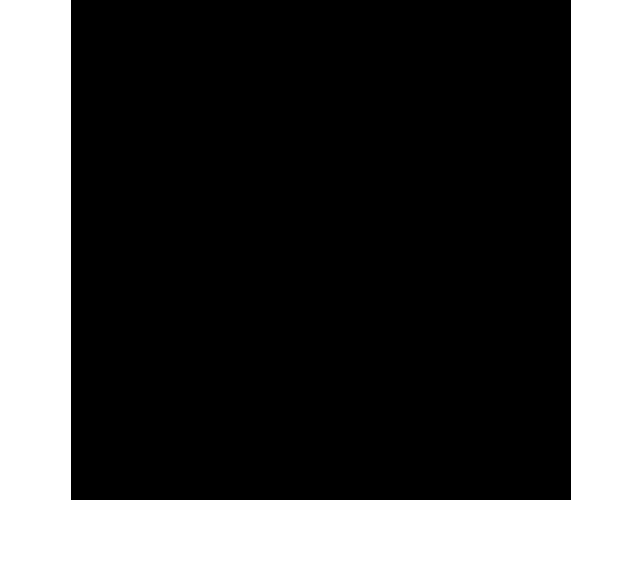
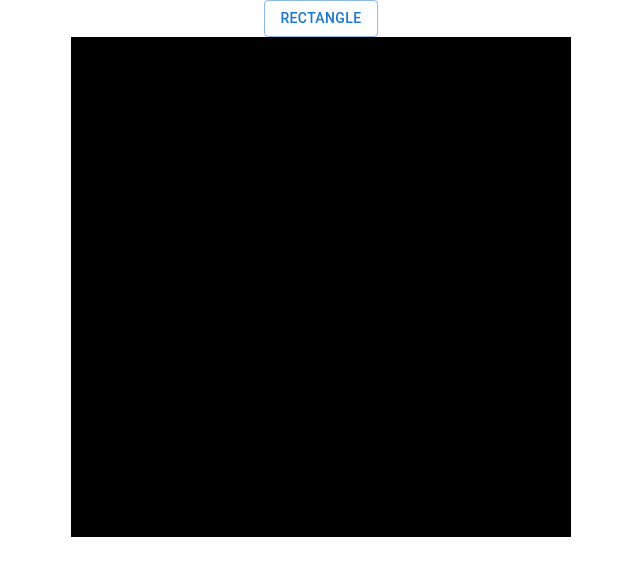
Before and after one commit to Tane10/grow-hub-client, a React (Create React App) app: page / in a window 1280 px wide. Shown: the top 576 px of the page, without its empty margins (319-959 px from the left). Built offline with nearby package versions, Linux system fonts and the light colour scheme.

Commit message:
keeping with the vallina canvas

```diff
--- a/src/App.tsx
+++ b/src/App.tsx
@@ -12,7 +12,7 @@
 
 function App() {
   return (
-    <div className="App">
+    <div className="App" id="app-root">
       <Canvas width={dimensions.width} height={dimensions.height} />
     </div>
   );
--- a/src/components/Canvas.tsx
+++ b/src/components/Canvas.tsx
@@ -1,6 +1,7 @@
 import React, { useEffect, useRef, useState } from "react";
 import { ICanvasProps, ICoordinates } from "./CanvasInterfaces";
 import { drawRect } from "./CanvasFunctions";
+import { Button, Container } from "@mui/material";
 
 //TODO: need to start to write a basic click / stamp a shape got a rectangle function
 
@@ -8,9 +9,33 @@
   const canvasRef = useRef<HTMLCanvasElement | null>(null);
 
   const [isPainting, setIsPainting] = useState(false);
-  const [mousePositioning, setMousePositioning] = useState<
-    ICoordinates | undefined
-  >(undefined);
+  const [isRectangle, setIsRectangle] = useState(false);
+  const [coordinates, setCoordinates] = useState<ICoordinates>();
+
+  const handleRectangle = () => {
+    setIsRectangle(true);
+  };
+
+  const handleCanvasClick = (event: any) => {
+    const currentCoords: ICoordinates = { x: event.clientX, y: event.clientY };
+    setCoordinates(currentCoords);
+
+    if (isRectangle) {
+      const rectInfo = {
+        x: coordinates?.x,
+        y: coordinates?.y,
+        width: 10,
+        height: 10,
+      };
+
+      const style = {
+        borderColor: "white",
+        borderWidth: 2,
+      };
+
+      drawRect(rectInfo, style, context);
+    }
+  };
 
   useEffect(() => {
     const context = canvasRef.current?.getContext("2d");
@@ -23,7 +48,21 @@
   }, []);
 
   return (
-    <canvas ref={canvasRef} width={props.width} height={props.height}></canvas>
+    <div>
+      <Container>
+        <div>
+          <Button variant="outlined" onClick={handleRectangle}>
+            rectangle
+          </Button>
+        </div>
+        <canvas
+          ref={canvasRef}
+          width={props.width}
+          height={props.height}
+          onClick={handleCanvasClick}
+        ></canvas>
+      </Container>
+    </div>
   );
 };
 
--- a/src/components/CanvasFunctions.ts
+++ b/src/components/CanvasFunctions.ts
@@ -1,12 +1,18 @@
+import { ICoordinates } from "./CanvasInterfaces";
+
 /**
  * function that handles drawing a static rectangle
  * @param info object containing X,  Y coordinates and width and height of the rectangle
  * @param style boarder props width and heigh
  * @param ctx required canvas context
  */
-
 export const drawRect = (
-  info: { x: number; y: number; width: number; height: number },
+  info: {
+    x: number | undefined;
+    y: number | undefined;
+    width: number;
+    height: number;
+  },
   style: { borderColor: string; borderWidth: number },
   ctx: CanvasRenderingContext2D
 ) => {
@@ -19,3 +25,5 @@
   ctx.rect(x, y, width, height);
   ctx.stroke();
 };
+
+//https://medium.com/@martin.crabtree/react-creating-an-interactive-canvas-component-e8e88243baf6
```
Also changed, not shown: package.json (indentation only), 1 other file (tests, documents, lock files or other folders).
